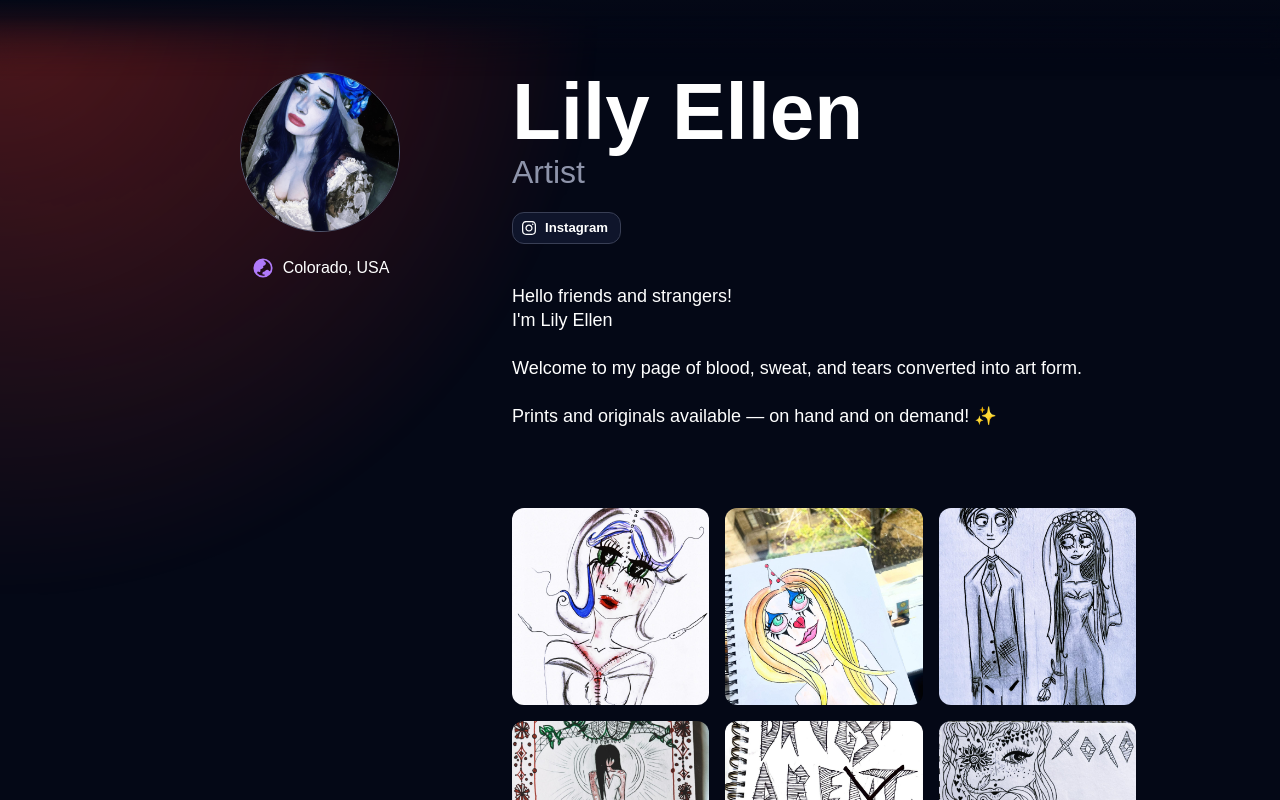
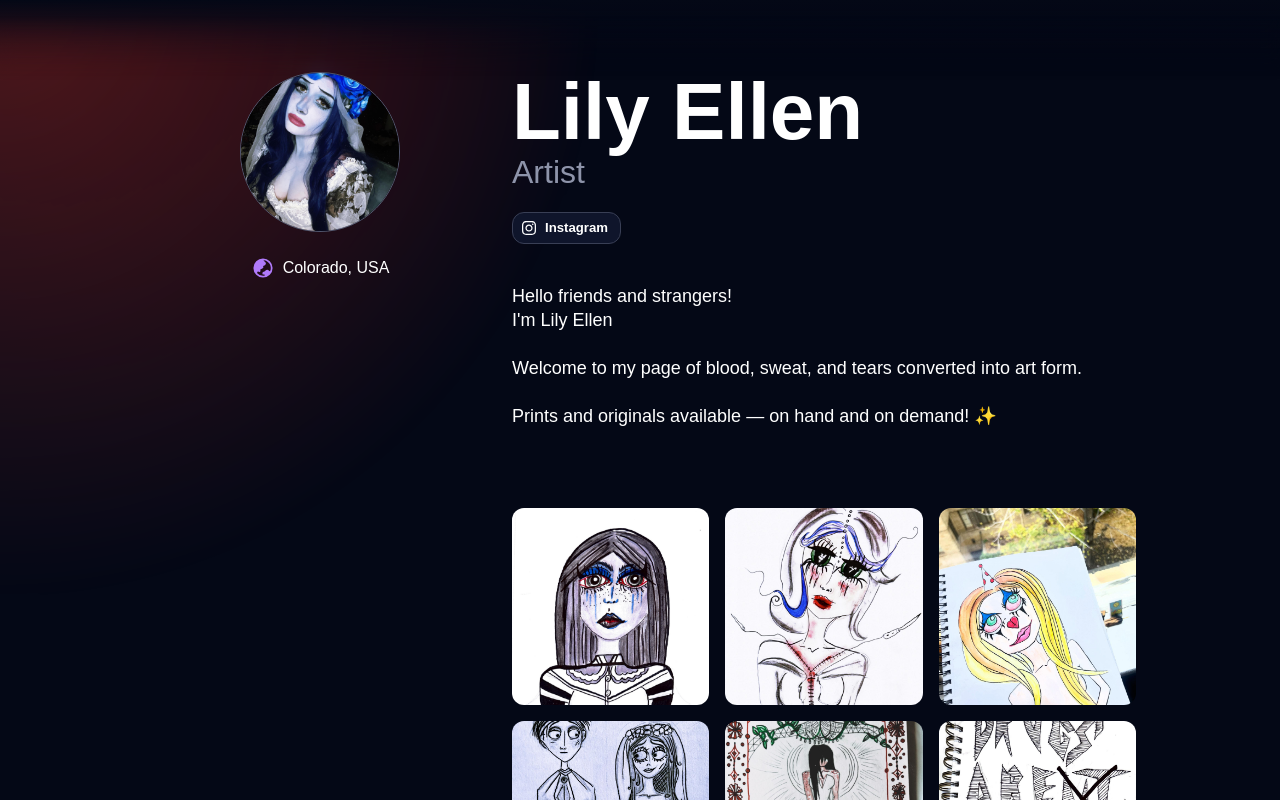
Before and after one commit to ashellwig/artbylilyellen, a Next.js app: page / in a window 1280 px wide. Shown: the top 800 px of the page. Built offline with nearby package versions, Linux system fonts and the light colour scheme; a web font is replaced by a local one.

Commit message:
Add more works of art

```diff
--- a/src/app/resources/content.js
+++ b/src/app/resources/content.js
@@ -107,6 +107,11 @@ const gallery = {
   description: `A photo collection by ${person.name}`,
   images: [
     {
+      src: "/images/gallery/021.jpg",
+      alt: "image",
+      orientation: "horizontal",
+    },
+    {
       src: "/images/gallery/020.jpg",
       alt: "image",
       orientation: "horizontal",
```
Also changed, not shown: public/images/gallery/021.jpg (added).
